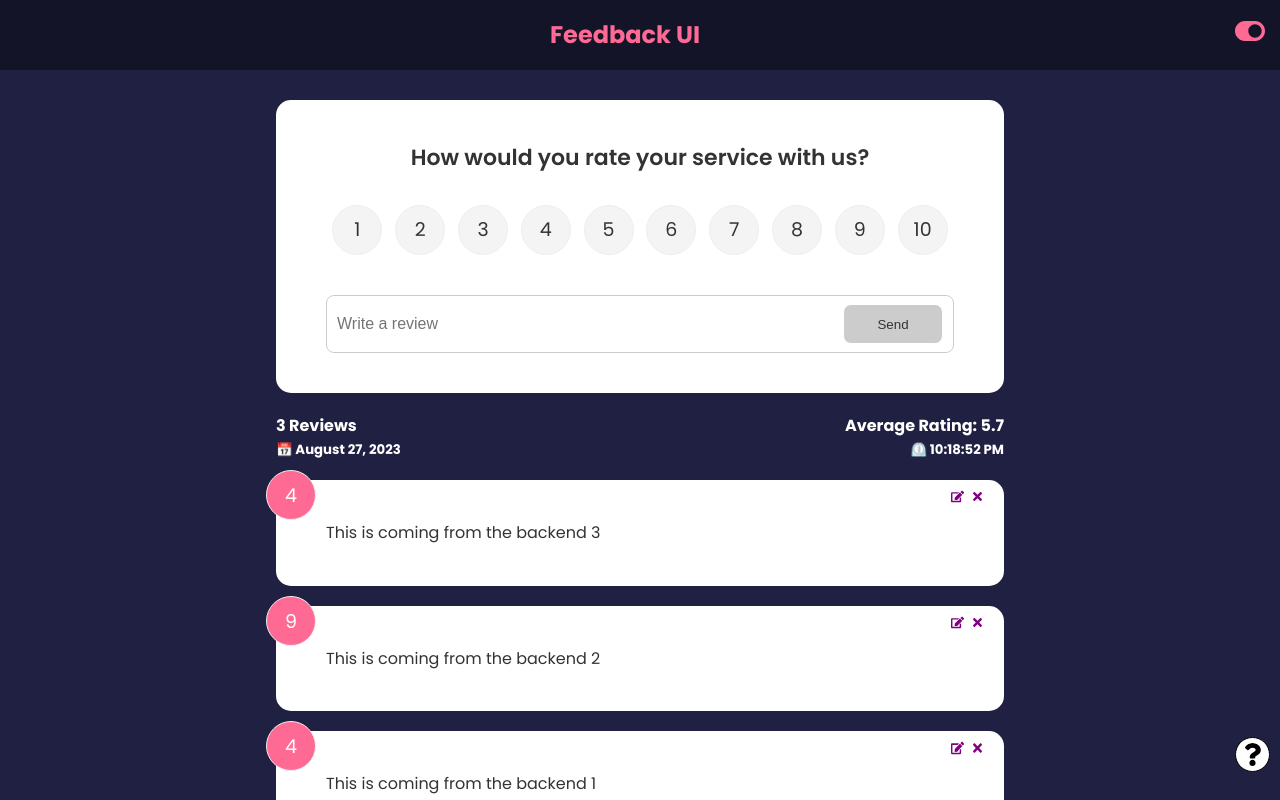
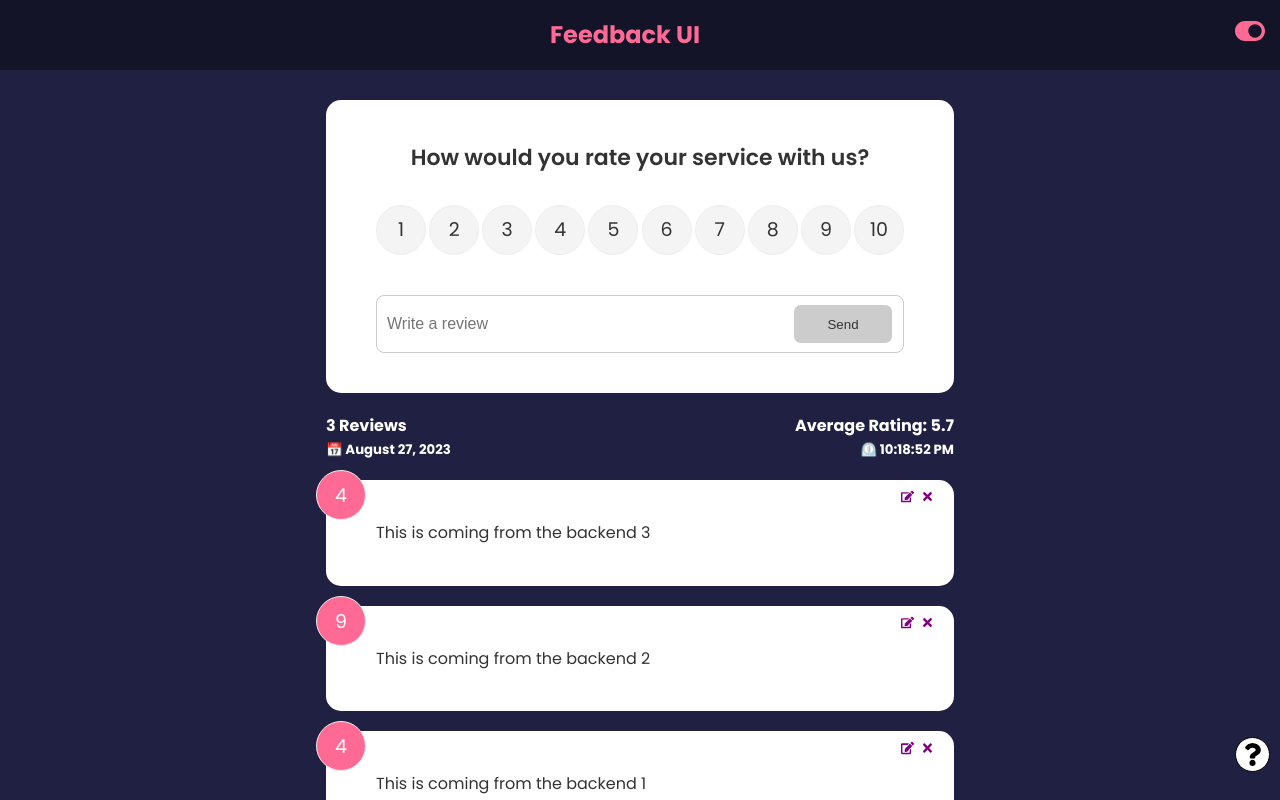
Before and after one commit to techstackmedia/react-front-to-back, a React (Create React App) app: page / in a window 1280 px wide. Shown: the top 800 px of the page. Built offline with nearby package versions, Linux system fonts and the light colour scheme; data requests are answered from the project's data file.

Commit message:
style: error message styles

```diff
--- a/src/index.css
+++ b/src/index.css
@@ -23,6 +23,11 @@ ul {
   padding: 0 20px;
 }
 
+.container h2 a {
+  text-decoration: none;
+  color: #ff6a95;
+}
+
 header {
   height: 70px;
   width: 100%;
@@ -39,7 +44,7 @@ header {
   padding: 40px 50px;
   margin: 20px 0;
   position: relative;
-  width: 100%;
+  width: 628px;
 }
 
 .card.reverse {
@@ -56,8 +61,10 @@ header {
 .rating {
   display: flex;
   align-items: center;
-  justify-content: space-around;
+  justify-content: space-between;
   margin: 30px 0 40px;
+  flex-wrap: wrap;
+  gap: 2px;
 }
 
 .rating li,
@@ -125,7 +132,13 @@ input:focus {
   display: flex;
   justify-content: space-between;
   align-items: center;
-  width: 100%;
+}
+
+.card,
+.feedback-stats,
+.feedback-stats ~ p {
+  width: 628px;
+  margin-inline: auto;
 }
 
 .num-display {
@@ -135,17 +148,26 @@ input:focus {
 }
 
 .close,
-.edit {
+.edit,
+.link {
   position: absolute;
   top: 10px;
-  right: 20px;
   cursor: pointer;
   background: none;
   border: none;
 }
 
+.close {
+  right: 20px;
+}
+
 .edit {
   right: 40px;
+}
+
+.link {
+  right: 60px;
+  top: 5px;
 }
 
 .btn {
@@ -211,7 +233,7 @@ input:focus {
   overflow: hidden;
   padding: 5px;
   border: 1px solid #000;
-  transition: 0.3s ease
+  transition: 0.3s ease;
 }
 
 .about-link img:hover {
@@ -331,7 +353,32 @@ input:focus {
 }
 
 .error {
-  color: rgb(238, 63, 63);
+  color: red;
+  background-color: yellow;
+  padding: 10px 0;
+  text-align: center;
+  border: 2px solid #fff;
+  border-radius: 4px;
+  outline: 2px solid yellow;
+  position: relative;
+  bottom: 22px;
+}
+
+@media (max-width: 720px) {
+  .card,
+  .feedback-stats,
+  .feedback-stats ~ p {
+    width: 550px;
+    margin-inline: auto;
+  }
+}
+
+@media (max-width: 630px) {
+  .card,
+  .feedback-stats,
+  .feedback-stats ~ p {
+    width: 100%;
+  }
 }
 
 @media (max-width: 600px) {
```
